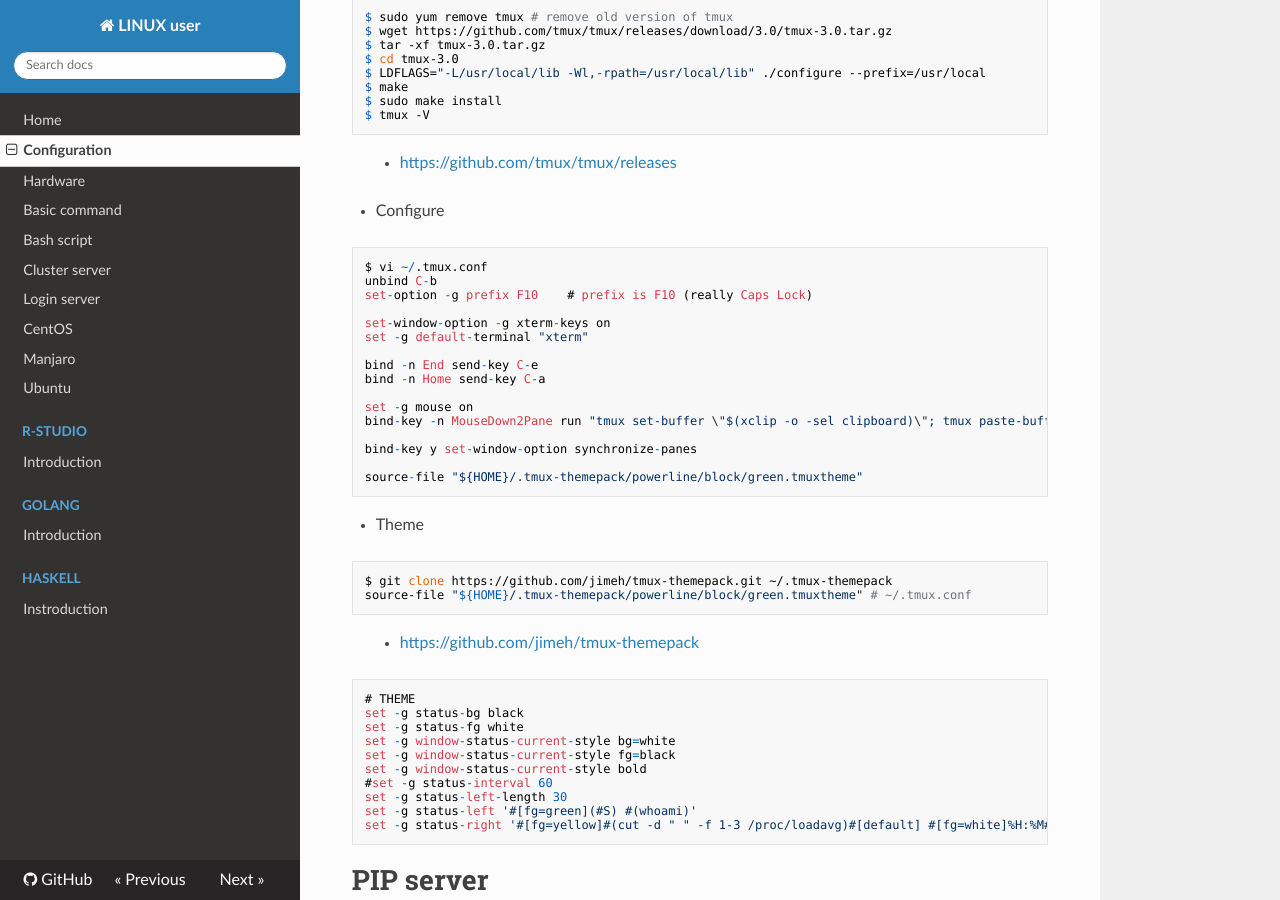
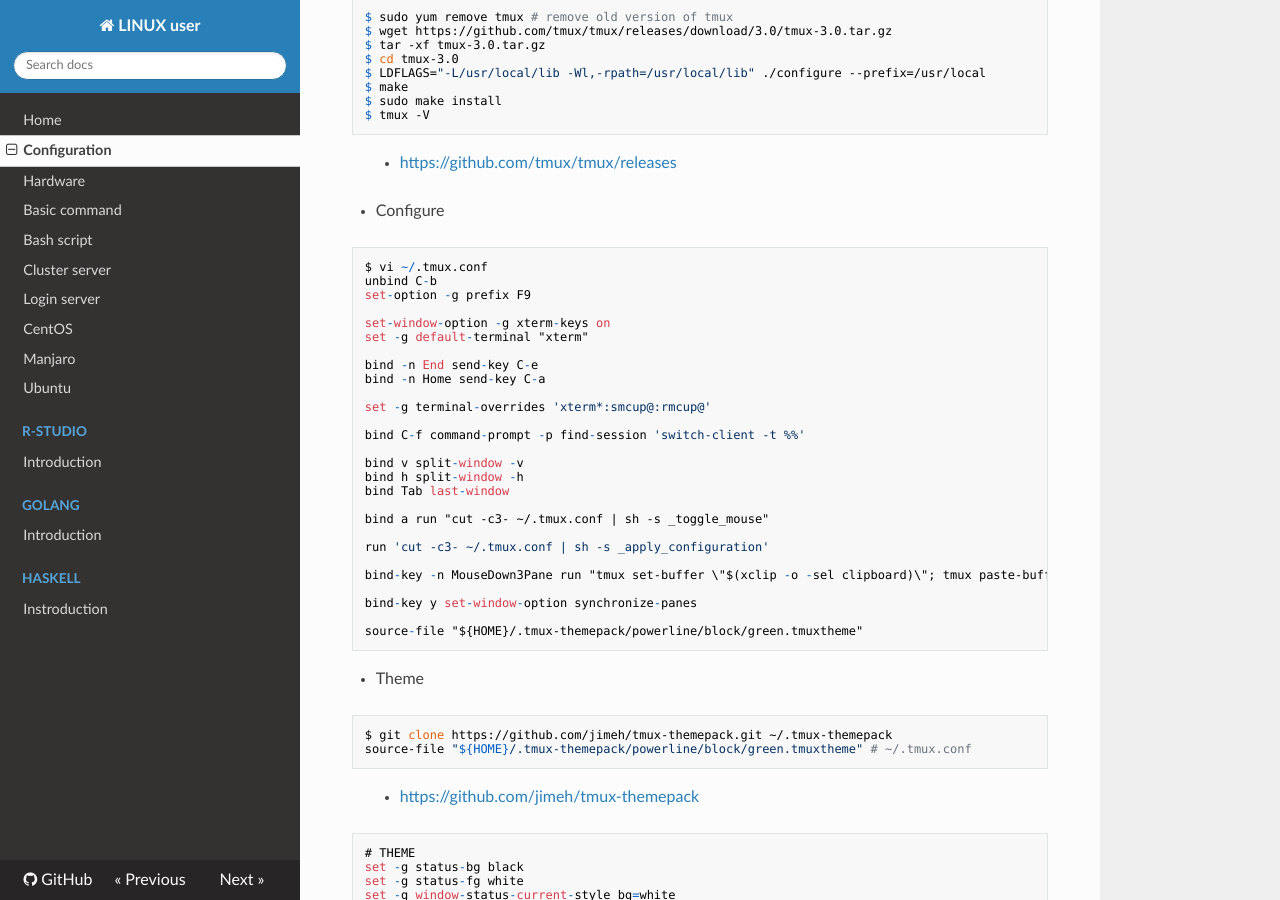
Before and after one commit to WonyoungCho/LINUX, an MkDocs documentation site: the page built from docs/config.md, in a window 1280 px wide and 900 px high, scrolled down 253 px. Built offline with MkDocs 1.6.1, drawn with Linux system fonts in a browser that asks for light colours; nearby versions of some CDN libraries; old or Windows-style settings are respelled for this version of MkDocs.

Commit message:
Update config.md

````diff
--- a/docs/config.md
+++ b/docs/config.md
@@ -19,7 +19,7 @@ $ tmux -V
 ```
 $ vi ~/.tmux.conf
 unbind C-b
-set-option -g prefix F10    # prefix is F10 (really Caps Lock)
+set-option -g prefix F9
 
 set-window-option -g xterm-keys on
 set -g default-terminal "xterm"
@@ -27,8 +27,19 @@ set -g default-terminal "xterm"
 bind -n End send-key C-e
 bind -n Home send-key C-a
 
-set -g mouse on
-bind-key -n MouseDown2Pane run "tmux set-buffer \"$(xclip -o -sel clipboard)\"; tmux paste-buffer"
+set -g terminal-overrides 'xterm*:smcup@:rmcup@'
+
+bind C-f command-prompt -p find-session 'switch-client -t %%'
+
+bind v split-window -v
+bind h split-window -h
+bind Tab last-window
+
+bind a run "cut -c3- ~/.tmux.conf | sh -s _toggle_mouse"
+
+run 'cut -c3- ~/.tmux.conf | sh -s _apply_configuration'
+
+bind-key -n MouseDown3Pane run "tmux set-buffer \"$(xclip -o -sel clipboard)\"; tmux paste-buffer; tmux display-message 'pasted!'"
 
 bind-key y set-window-option synchronize-panes
 
````
